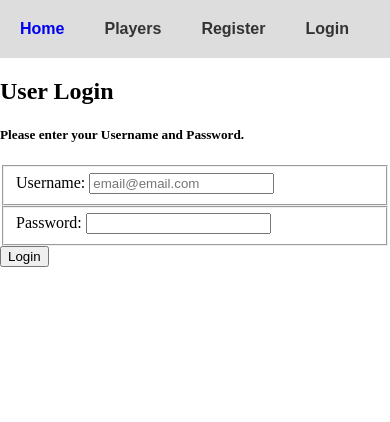
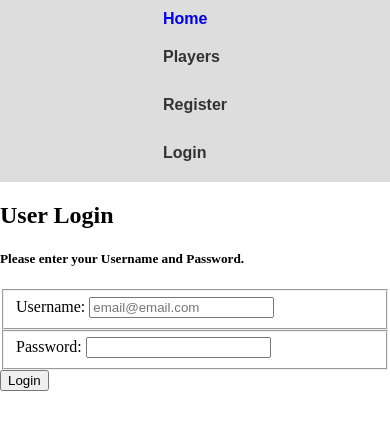
Before and after one commit to AdarshStaluGC/CSS_Project1, a PHP site: the page made by login.php in a window 390 px wide. Shown: the top 422 px of the page. Run offline with PHP 8.4, Linux system fonts and the light colour scheme; data that the repository does not hold is empty.

Commit message:
Adding 2nd layout in my header.css
for mobile devices

```diff
--- a/css/header.css
+++ b/css/header.css
@@ -19,6 +19,7 @@ body {
     align-items: center;
     width: 100%;
 }
+
 .navbar-items {
     display: flex;
     justify-content: space-between;
@@ -27,6 +28,7 @@ body {
     padding: 0; /* remove padding */
     margin-right: auto; /* push all other elements to the right */
 }
+
 .navbar-item {
     display: flex;
     align-items: center; /* center items vertically */
@@ -58,6 +60,7 @@ body {
     position: relative;
     top: 10px; /* adjust as needed */
 }
+
 .username {
     position: relative;
     top: -5px; /* adjust as needed */
@@ -75,3 +78,47 @@ body {
 p {
     margin: 20px; /* adjust as needed */
 }
+
+/* Styles for small screens (smartphones) */
+@media screen and (max-width: 767px) {
+    #navbar {
+        flex-direction: column;
+        padding: 10px;
+    }
+
+    .navbar-container {
+        flex-direction: column;
+    }
+
+    .navbar-items {
+        flex-direction: column;
+        gap: 20px;
+        margin-right: 0;
+    }
+
+    .navbar-item {
+        margin-bottom: 10px;
+    }
+
+    .home-link {
+        margin-right: 0;
+    }
+
+    .container ul {
+        justify-content: center;
+    }
+
+    .profile-icon {
+        width: 20px;
+        height: 20px;
+        top: 5px;
+    }
+
+    .username {
+        top: -2px;
+    }
+
+    p {
+        margin: 10px;
+    }
+}
```
